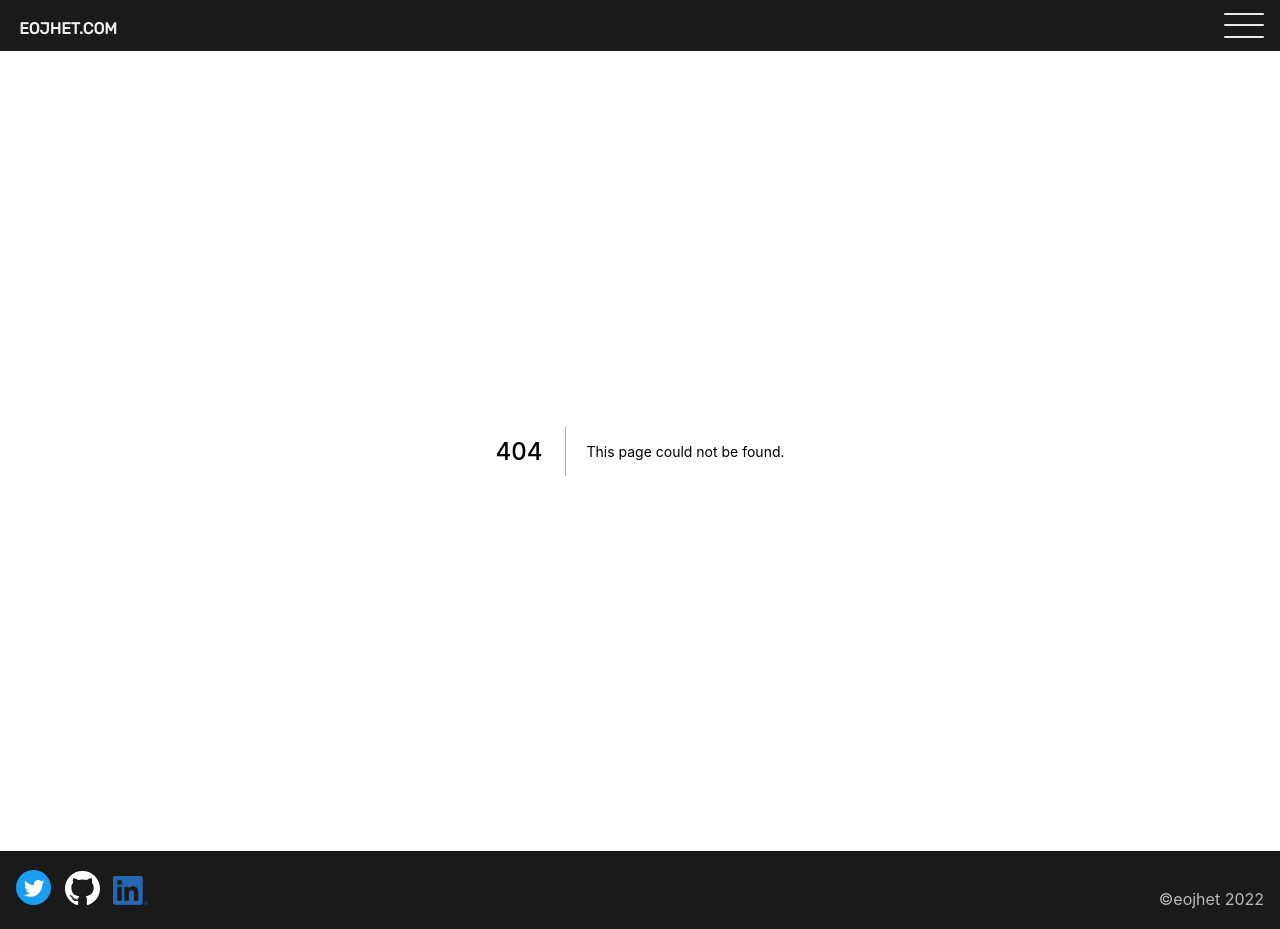
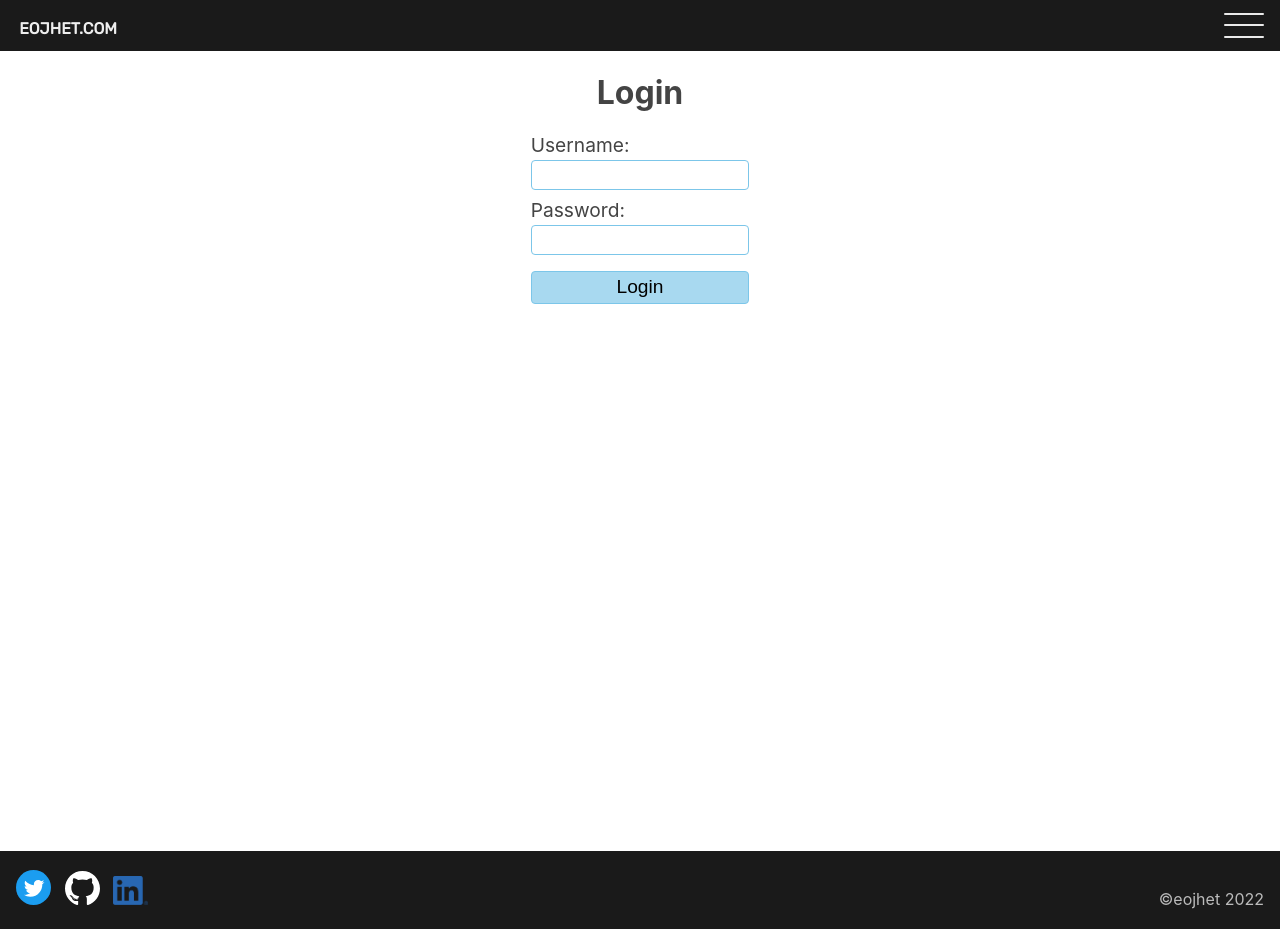
Before and after one commit to eojhet/eojhet_com, a Next.js app: page /members/login in a window 1280 px wide. Before the commit this address had no page. Built offline with nearby package versions, Linux system fonts and the light colour scheme.

Commit message:
Built form for login

```diff
--- /dev/null
+++ b/pages/members/login/index.js
@@ -0,0 +1,88 @@
+import { useState } from 'react';
+import * as Yup from 'yup';
+import styles from './index.module.scss';
+
+const SignupSchema = Yup.object().shape({
+  username: Yup.string()
+    .min(2, 'Too Short!')
+    .max(50, 'Too Long!')
+    .required('Required'),
+  password: Yup.string()
+    .min(2, 'Too Short!')
+    .max(50, 'Too Long!')
+    .required('Required'),
+});
+
+export default function Login () {
+
+  const [username, setUsername] = useState('');
+  const [password, setPassword] = useState('');
+
+  const handleUsername = (e) => {
+    setUsername(e.target.value)
+  }
+
+  const handlePassword = (e) => {
+    setPassword(e.target.value)
+  }
+
+  const handleSubmit = (e) => {
+    e.preventDefault();
+    console.log(username, password);
+    setUsername('');
+    setPassword('');
+  }
+
+  return (
+    <div className={styles.container}>
+      <h1>Login</h1>
+      <div className={styles.formContainer}>
+        <form>
+          <label>Username:&nbsp;</label>
+          <br />
+          <input name="username" value={username} onChange={handleUsername} autoComplete="username" />
+          <br />
+          <label>Password:&nbsp;</label>
+          <br />
+          <input name="password" type="password" value={password} onChange={handlePassword} autoComplete="password" />
+          <br />
+          <button type="submit" onClick={handleSubmit}>Login</button>
+        </form>
+      </div>
+    </div>
+  )
+
+
+}
+
+// <Formik
+//         validationSchema={SignupSchema}
+//       >
+//         {({ errors, touched }) => {
+//           return (<Form>
+//             <Field
+//               name="username"
+//               value={username}
+//               onChange={handleUsername}
+//             />
+//             {errors.username && touched.username ? (
+//               <div>{errors.username}</div>
+//             ) : <div>&nbsp;</div>}
+
+//             <br />
+
+//             <Field
+//               name="password"
+//               value={password}
+//               onChange={handlePassword}
+//             />
+//             {errors.password && touched.password ? (
+//               <div>{errors.password}</div>
+//             ) : <div>&nbsp;</div>}
+
+//             <br />
+
+//             <button type="submit" onSubmit={handleSubmit}>Submit</button>
+//           </Form>)
+//         }}
+//       </Formik>
--- /dev/null
+++ b/pages/members/login/index.module.scss
@@ -0,0 +1,36 @@
+// The Cutting Slab
+
+
+.container {
+  display: flex;
+  flex-direction: column;
+  align-items: center;
+  min-height: 100vh;
+
+
+  form {
+
+    label {
+      font-size: 1.2em;
+    }
+
+    input {
+      margin-top: 0.2rem;
+      margin-bottom: 0.5rem;
+      border-radius: 4px;
+      border: 1px solid hsl(199, 71%, 70%);
+      font-size: 1em;
+      padding: 0.3rem;
+    }
+
+    button {
+      width: 100%;
+      background-color: hsl(199, 71%, 80%);
+      border-radius: 4px;
+      border: 1px solid hsl(199, 71%, 70%);
+      font-size: 1.2em;
+      margin-top: 0.5rem;
+      padding: 0.3rem;
+    }
+  }
+}
```
